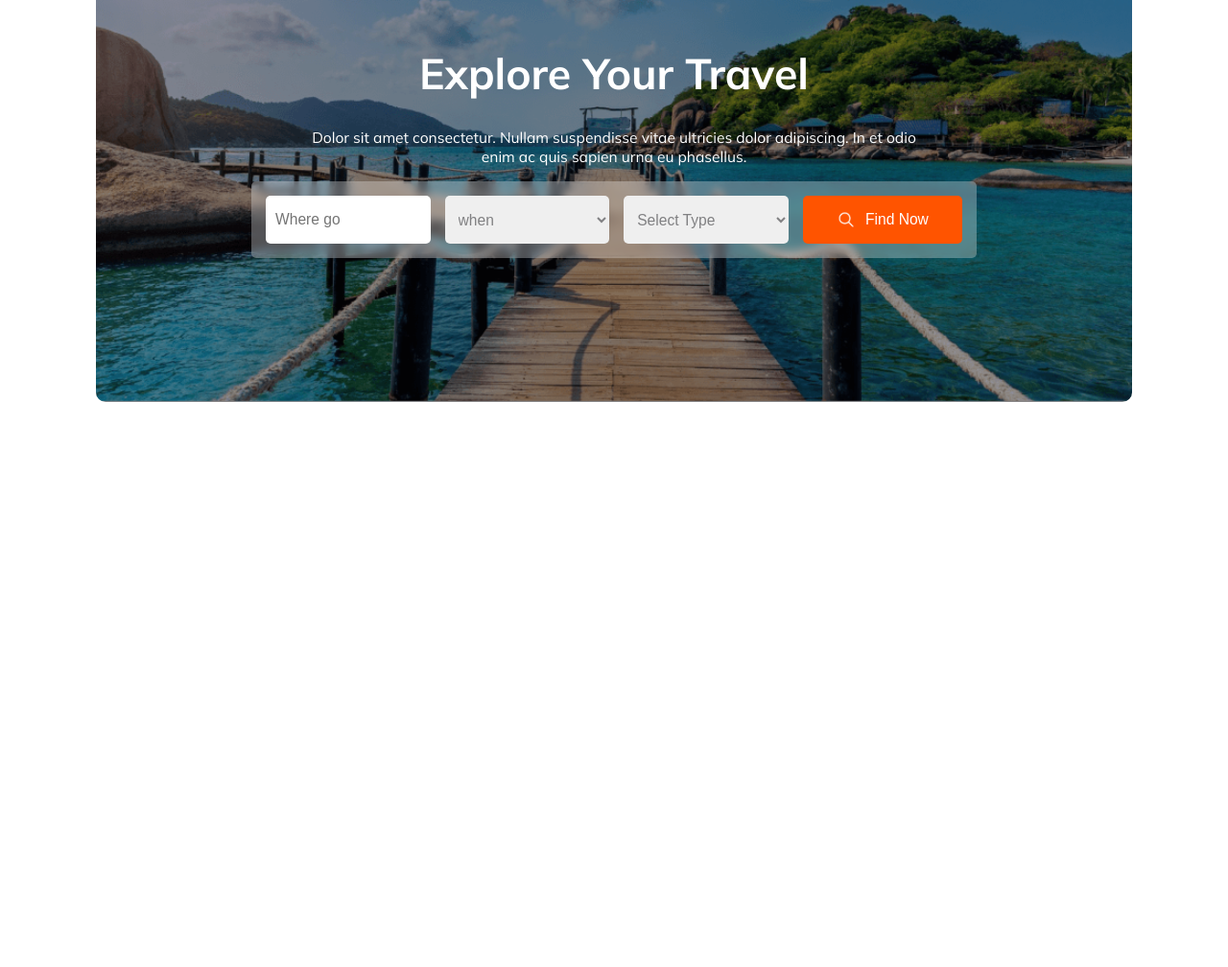
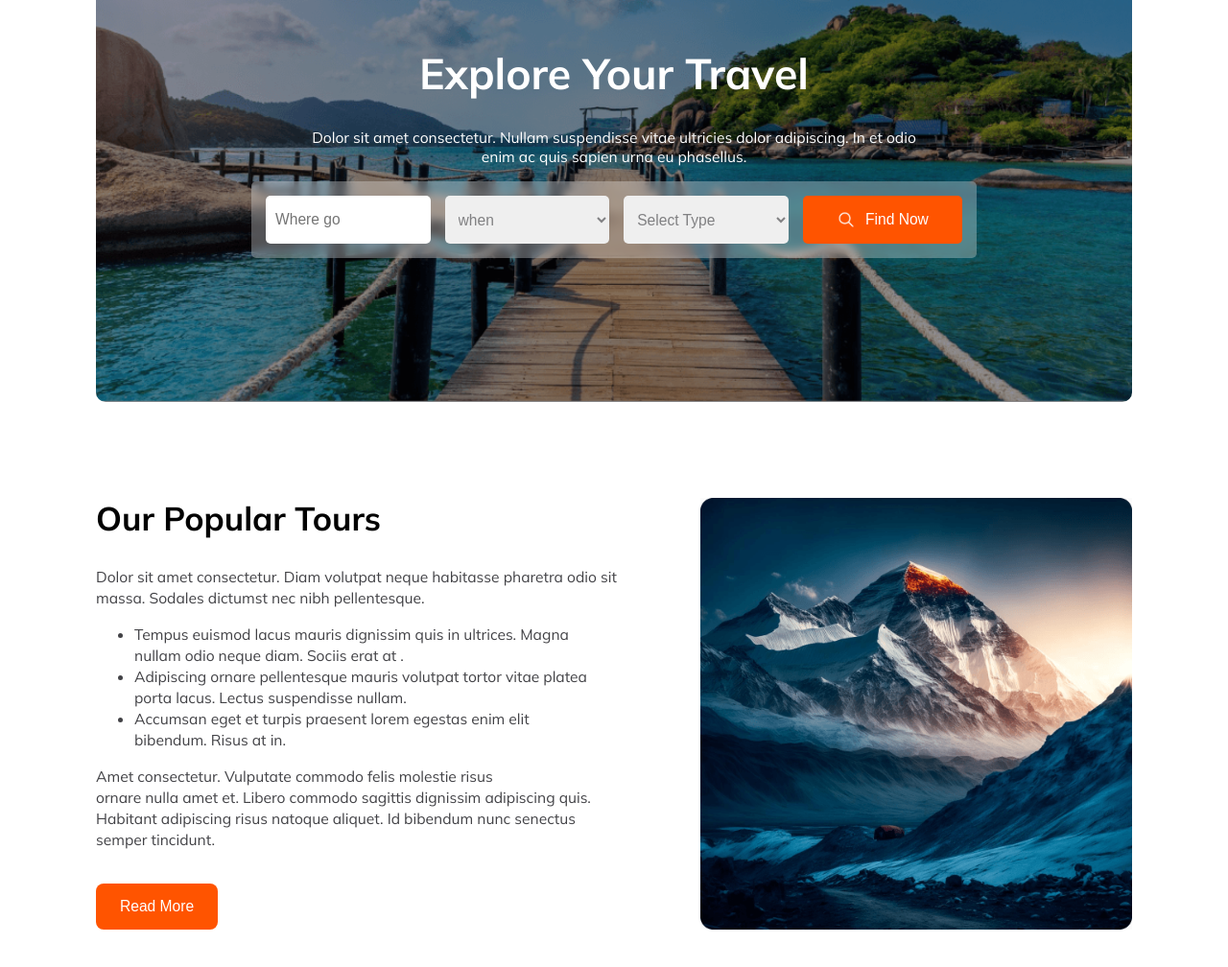
Before and after one commit to m-im-ha/B9A2-Hero-Travel-main, a plain HTML site: page index.html in a window 1280 px wide. Shown: the part 218-1226 px from the top of the page at 96% size. Before the commit the page ends 800 px from the top, so only its background shows below. Drawn offline with Linux system fonts and the light colour scheme.

Commit message:
edit popular tours

```diff
--- a/index.html
+++ b/index.html
@@ -42,7 +42,50 @@
         </button>
       </div>
     </header>
-    <main></main>
+    <main>
+      <!-- popular tours -->
+      <section class="popular_tour">
+        <div class="popular_tour_content">
+          <h2>Our Popular Tours</h2>
+          <p>
+            Dolor sit amet consectetur. Diam volutpat neque habitasse pharetra
+            odio sit <br />
+            massa. Sodales dictumst nec nibh pellentesque.
+          </p>
+          <ul>
+            <li>
+              Tempus euismod lacus mauris dignissim quis in ultrices. Magna
+              <br />
+              nullam odio neque diam. Sociis erat at .
+            </li>
+            <li>
+              Adipiscing ornare pellentesque mauris volutpat tortor vitae platea
+              <br />
+              porta lacus. Lectus suspendisse nullam.
+            </li>
+            <li>
+              Accumsan eget et turpis praesent lorem egestas enim elit <br />
+              bibendum. Risus at in.
+            </li>
+          </ul>
+          <p>
+            Amet consectetur. Vulputate commodo felis molestie risus <br> ornare
+            nulla amet et. Libero commodo sagittis dignissim adipiscing quis. <br>
+            Habitant adipiscing risus natoque aliquet. Id bibendum nunc senectus <br>
+            semper tincidunt.
+          </p>
+          <button>Read More</button>
+        </div>
+        <img src="./Images/Rectangle 4.png" alt="" />
+      </section>
+
+      <!-- Destination -->
+       <section class="destination">
+        <h2></h2>
+        <p></p>
+        <div class="destination_photos"></div>
+       </section>
+    </main>
     <footer></footer>
   </body>
 </html>
--- a/styles.css
+++ b/styles.css
@@ -163,3 +163,41 @@ body {
   width: 2rem;
   height: 2rem;
 }
+
+/* section popular_tours */
+
+.popular_tour{
+    margin: 10rem 0;
+    display: flex;
+    justify-content: space-between;
+    /* gap: 5rem; */
+    /* align-items: center; */
+}
+
+.popular_tour_content h2{
+    margin-top: 0;
+    font-size: var(--h2);
+}
+
+.popular_tour_content p,.popular_tour_content ul li{
+    font-size: var(--h5);
+    color: rgba(19, 19, 24, 0.8);
+    line-height: 2.2rem;
+}
+
+.popular_tour_content button{
+    border: none;
+    padding: 1.5rem 2.5rem;
+    background-color: rgb(255, 84, 0);
+    color: rgb(255, 255, 255);
+    border-radius: 0.8rem;
+    font-size: var(--h5);
+    font-weight: 500;
+    margin-top: 2rem;
+    cursor: pointer;
+}
+
+.popular_tour img{
+    width: 45rem;
+    height: 45rem;
+}
```
